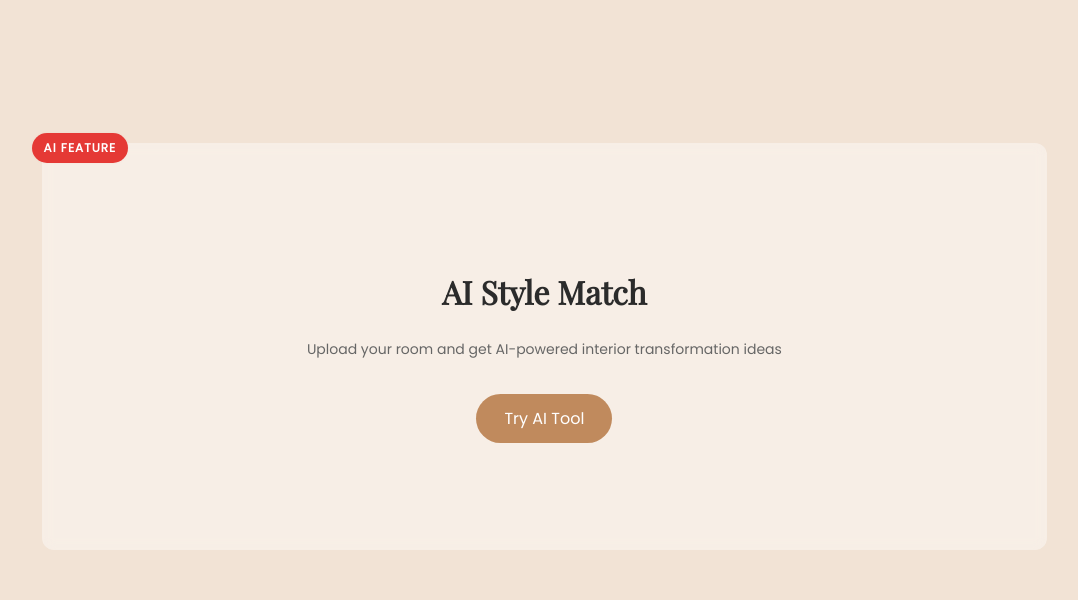
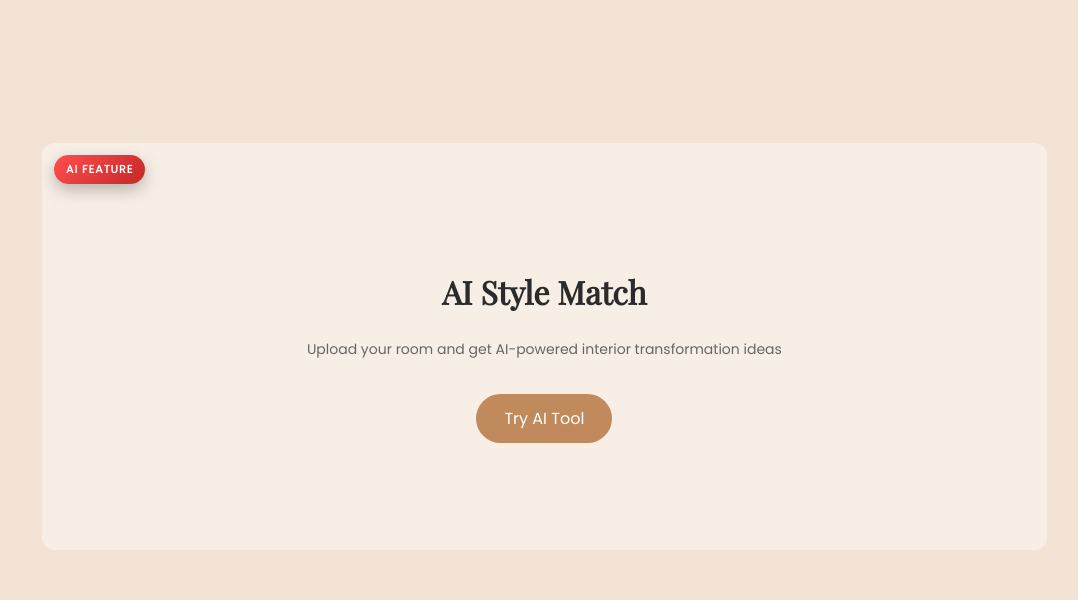
Before and after one commit to xansar1/Timber-Type, a plain HTML site: page index.html in a window 1280 px wide. Shown: the part 4460-5060 px from the top of the page, without its empty margins (96-1174 px from the left). Drawn offline with nearby package versions, Linux system fonts and the light colour scheme.

Commit message:
Update style.css

```diff
--- a/style.css
+++ b/style.css
@@ -747,6 +747,7 @@ body::before {
   border-radius: 12px;
   max-width: 800px;
   margin: 60px auto;
+  overflow: hidden;
 }
 
 .ai-tool h2 {
@@ -879,13 +880,13 @@ body::before {
 /* 🔴 DEMO BADGE */
 .demo-badge {
   position: absolute;
-  top: -10px;
-  left: -10px;
+  top: 12px;
+  left: 12px;
 
-  background: #e53935;
+  background: linear-gradient(135deg, #ff4d4d, #c62828);
   color: white;
 
-  font-size: 12px;
+  font-size: 11px;
   font-weight: 600;
   letter-spacing: 1px;
 
@@ -894,9 +895,9 @@ body::before {
 
   z-index: 10;
 
-  box-shadow: 0 4px 12px rgba(0,0,0,0.2);
+  box-shadow: 0 6px 16px rgba(0,0,0,0.25);
 
-  animation: pulseBadge 1.8s infinite;
+  backdrop-filter: blur(4px);
 }
 
 /* ✨ subtle premium animation */
```
